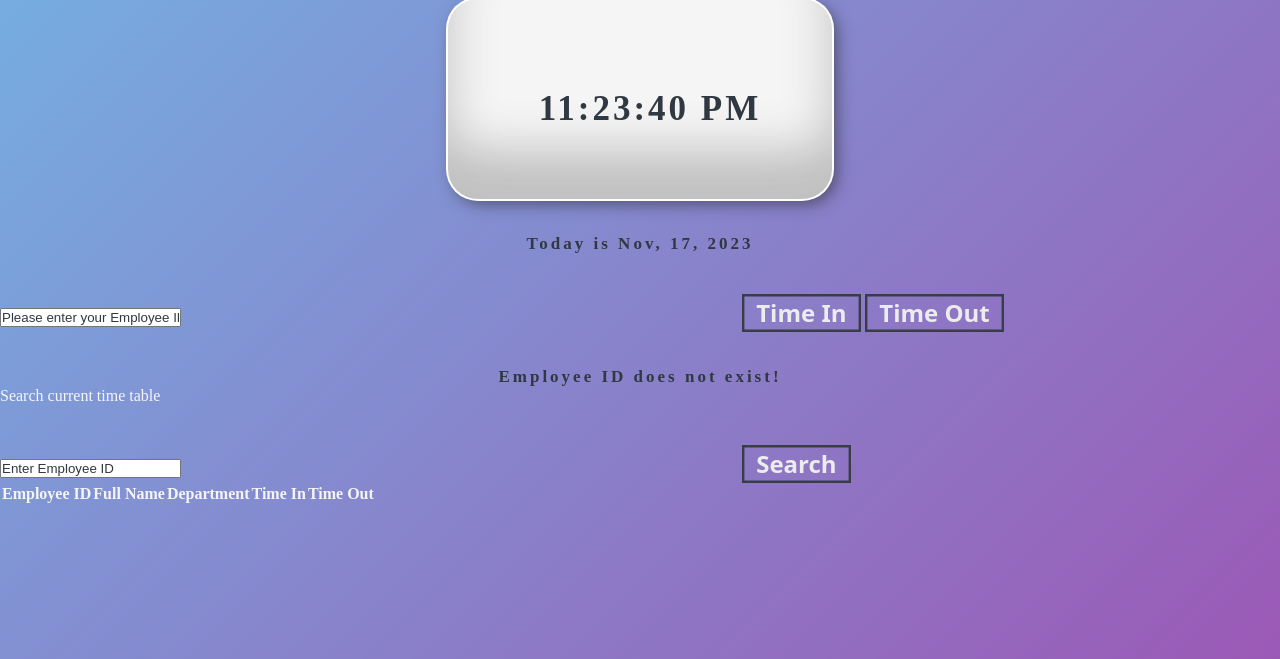
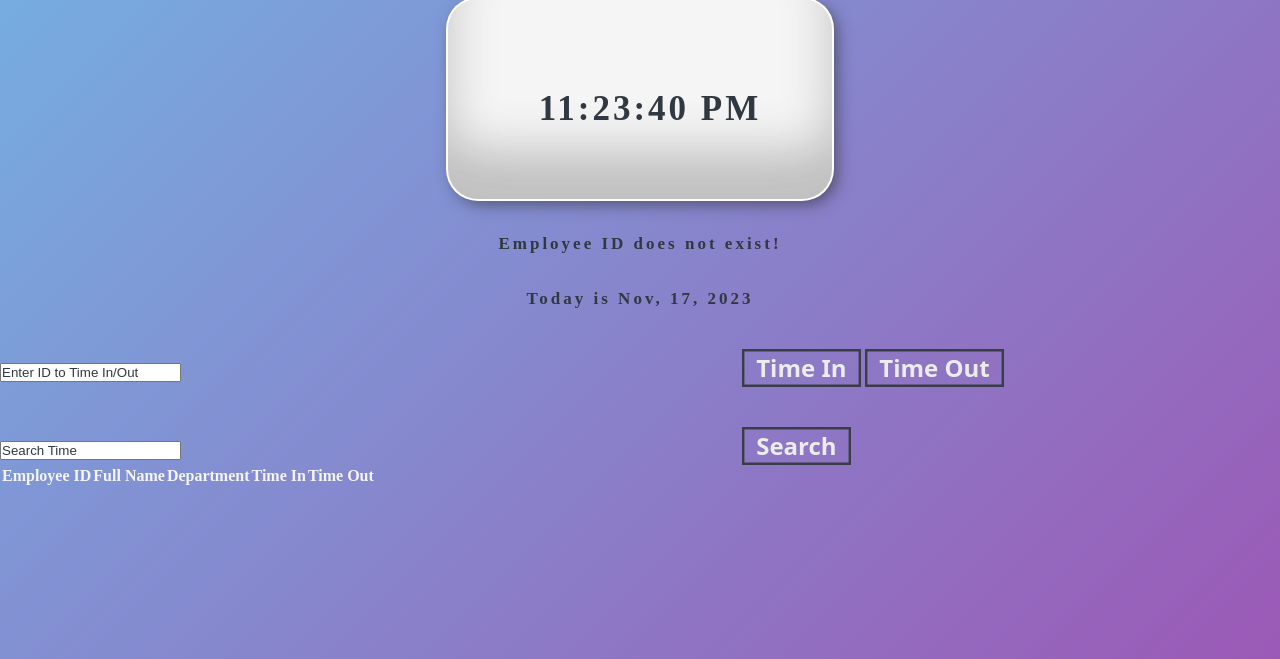
Before and after one commit to bananalden/schoolproject, a PHP site: page /schoolproject/index.php?errorCode=2 in a window 1280 px wide. Shown: the part 241-900 px from the top of the page. Run offline with PHP 8.4, Linux system fonts and the light colour scheme; a user stored in the database is signed in; lists and menus that the app fills with data are empty.

Commit message:
changed where error code goes

```diff
--- a/index.php
+++ b/index.php
@@ -13,17 +13,7 @@
     <div class="clock-time">
         <h1 id="timenow"></h1>
     </div>
-    <p>Today is <?php echo date("M, d, Y"); ?></p>
-    <div>
-    <form method="post">
-        <input name="empID" type="text" placeholder="Please enter your Employee ID" required></input>
-        <button type="submit" formaction="otherpages/backend/timeIn.php">Time In</button>
-        <button type="submit" formaction="otherpages/backend/timeout.php">Time Out</buton>
-    </form>
-    </div>
-
-
-<div class="errormessage">
+    <div class="errormessage">
     <?php
     if (isset($_GET["errorCode"])){
         switch($_GET["errorCode"]){
@@ -48,12 +38,22 @@
 
     ?>
 </div>
-
+    <p>Today is <?php echo date("M, d, Y"); ?></p>
+    <div>
+    <form method="post">
+        <input name="empID" type="text" placeholder="Enter ID to Time In/Out" required></input>
+        <button type="submit" formaction="otherpages/backend/timeIn.php">Time In</button>
+        <button type="submit" formaction="otherpages/backend/timeout.php">Time Out</buton>
+    </form>
+    </div>
 <form action="" method="GET">
- <label>Search current time table</label><br>
-<input type="text" name="search" value= "<?php if (isset($_GET["search"])){echo $_GET["search"];} ?>" placeholder = "Enter Employee ID">
+<input type="text" name="search" value= "<?php if (isset($_GET["search"])){echo $_GET["search"];} ?>" placeholder = "Search Time">
 <button type="submit">Search</button>
 </form>
+
+
+
+
 
 <div>
     <table>
```
